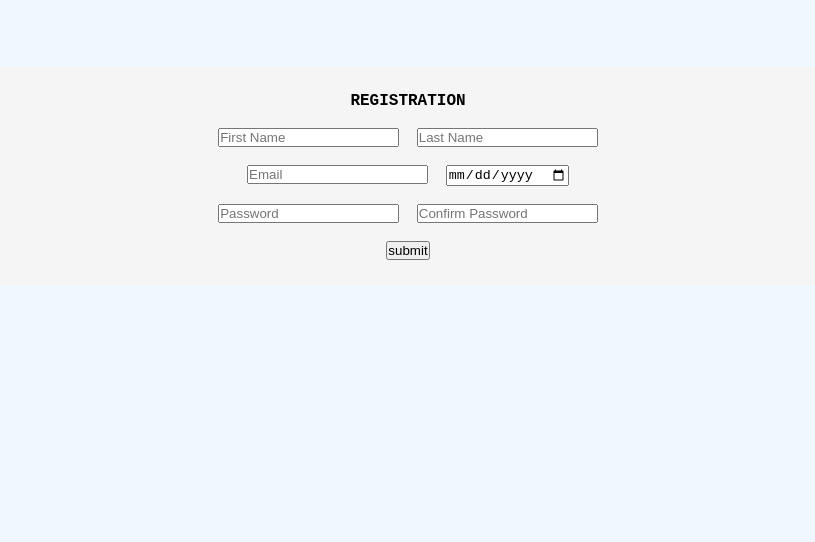
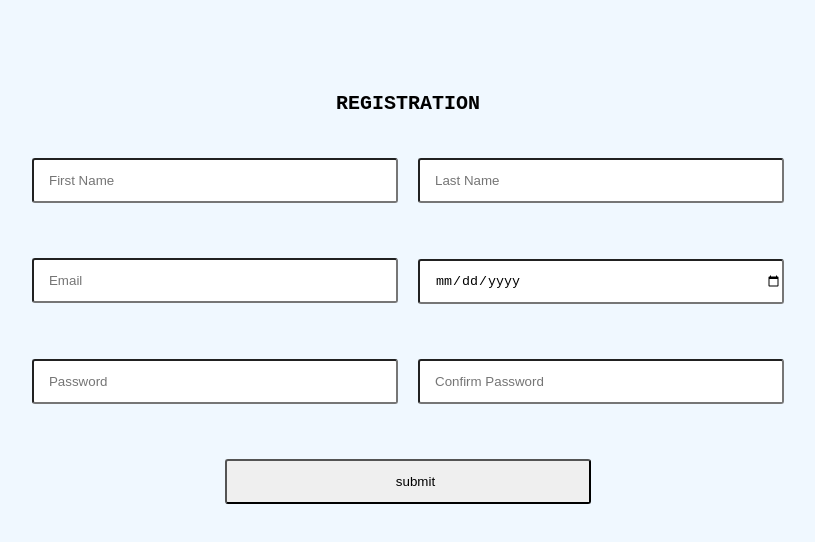
Before and after one commit to kookat/freestyle, a plain HTML site: page sign_up.html in a window 1280 px wide. Shown: the part 78-620 px from the top of the page, without its empty margins (232-1047 px from the left). Drawn offline with Linux system fonts and the light colour scheme.

Commit message:
Update style.css

```diff
--- a/style.css
+++ b/style.css
@@ -33,6 +33,16 @@ form{
     border-radius: 7px;
     font-family:'Courier New', Courier, monospace;
     width: 100%;
-    background:whitesmoke;
     padding: 25px 30px;
+    font-size: 20px;
+    font-weight: 500;
 }
+input{
+    height: 45px;
+    width: 30%;
+    font-weight: 30;
+    margin-bottom: 1px;
+    margin: 20px 0 12px 0;
+    border-radius: 3px;
+    padding-left: 15px;
+}
```
